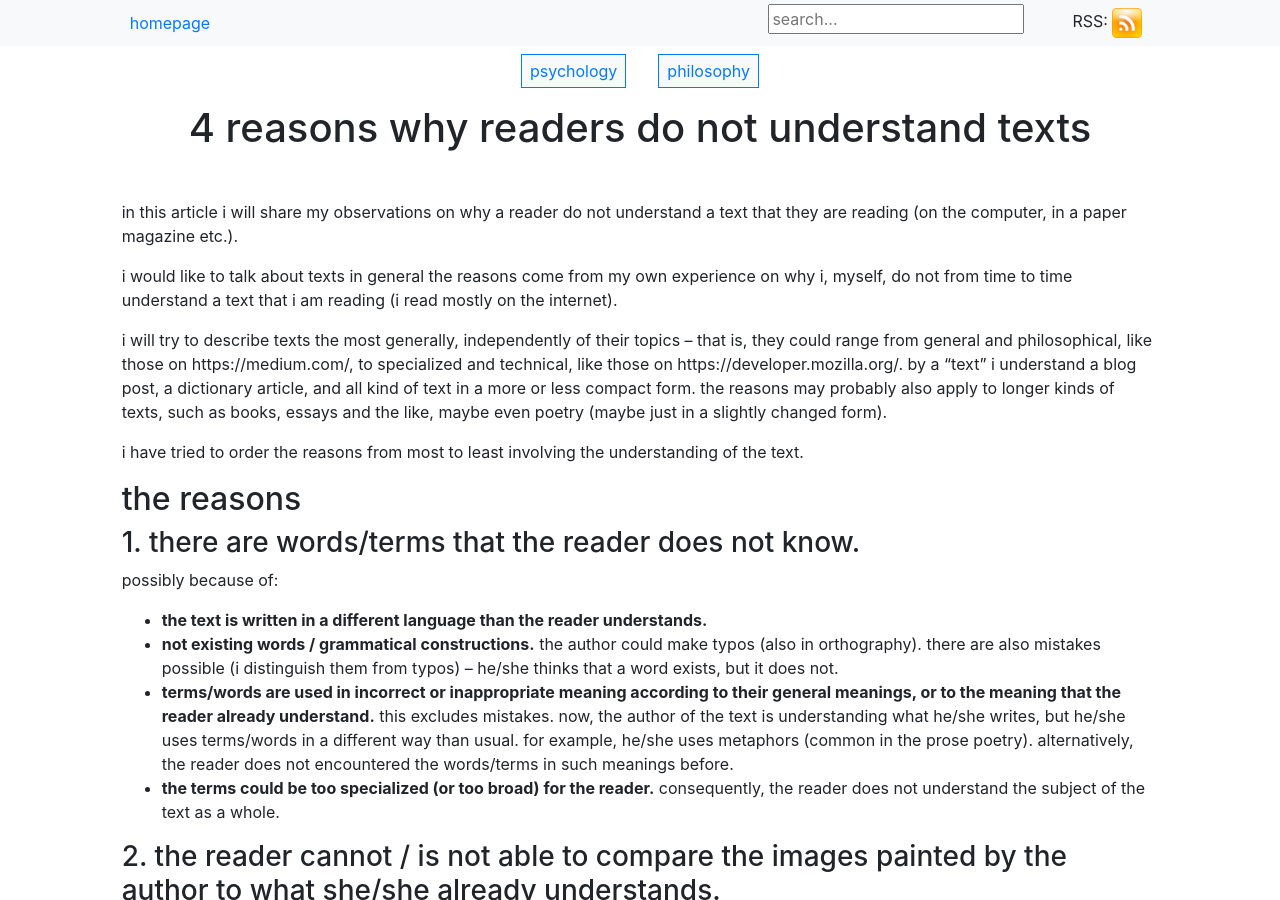
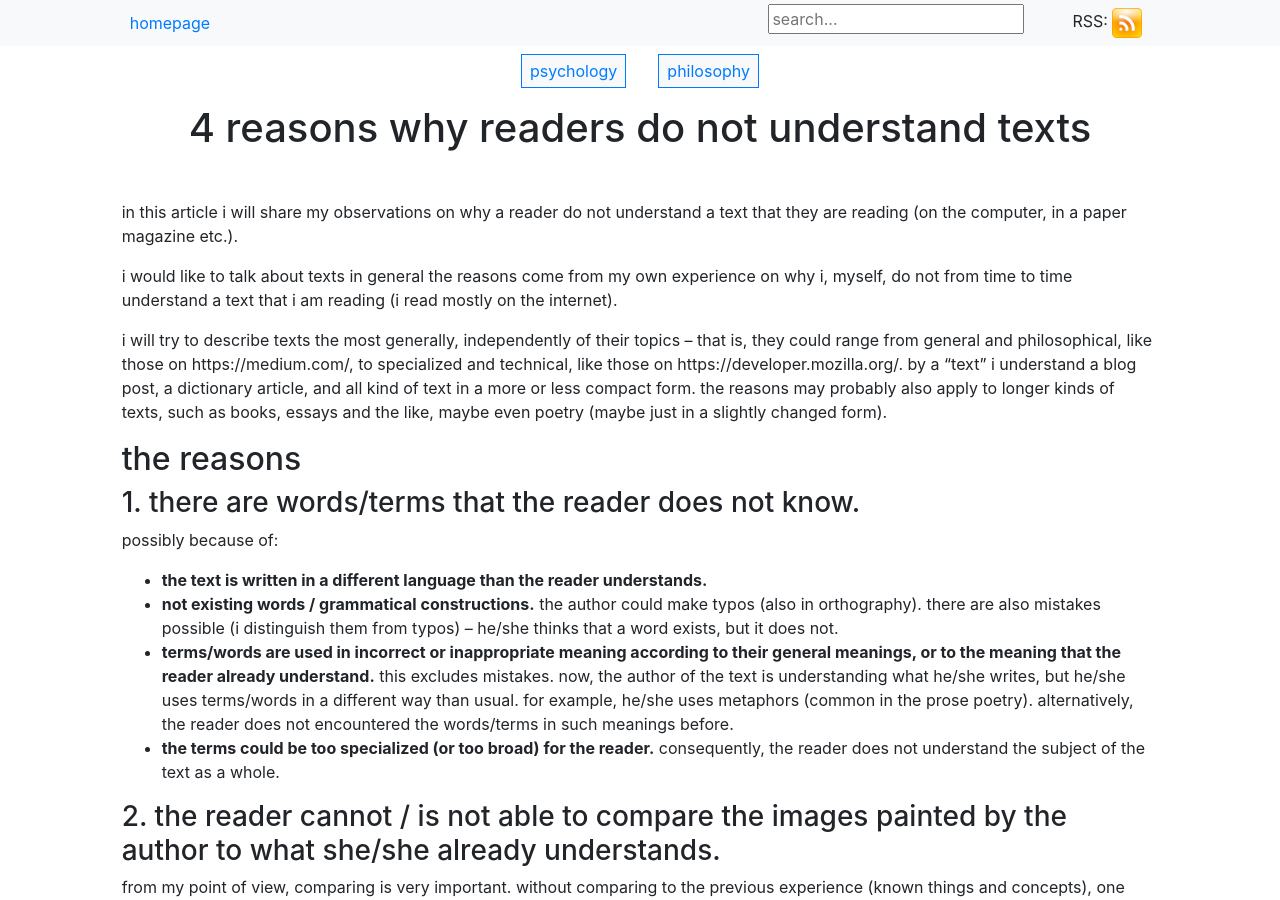
Before and after one commit to DevSilv/DevSilv.github.io, a Jekyll site: the page built from _posts/2018/10/03/2018-10-03-why-readers-do-not-understand-articles.md, in a window 1280 px wide and 900 px high. Built offline with Jekyll 4.4.1, drawn with Linux system fonts in a browser that asks for light colours.

Commit message:
remove unnecessary content

```diff
--- a/_posts/2018/10/03/2018-10-03-why-readers-do-not-understand-articles.md
+++ b/_posts/2018/10/03/2018-10-03-why-readers-do-not-understand-articles.md
@@ -10,8 +10,6 @@ in this article i will share my observations on why a reader do not understand a
 i would like to talk about texts in general the reasons come from my own experience on why i, myself, do not from time to time understand a text that i am reading (i read mostly on the internet).
 
 i will try to describe texts the most generally, independently of their topics – that is, they could range from general and philosophical, like those on https://medium.com/, to specialized and technical, like those on https://developer.mozilla.org/. by a "text" i understand a blog post, a dictionary article, and all kind of text in a more or less compact form. the reasons may probably also apply to longer kinds of texts, such as books, essays and the like, maybe even poetry (maybe just in a slightly changed form).
-
-i have tried to order the reasons from most to least involving the understanding of the text.
 
 ## the reasons
 
```
